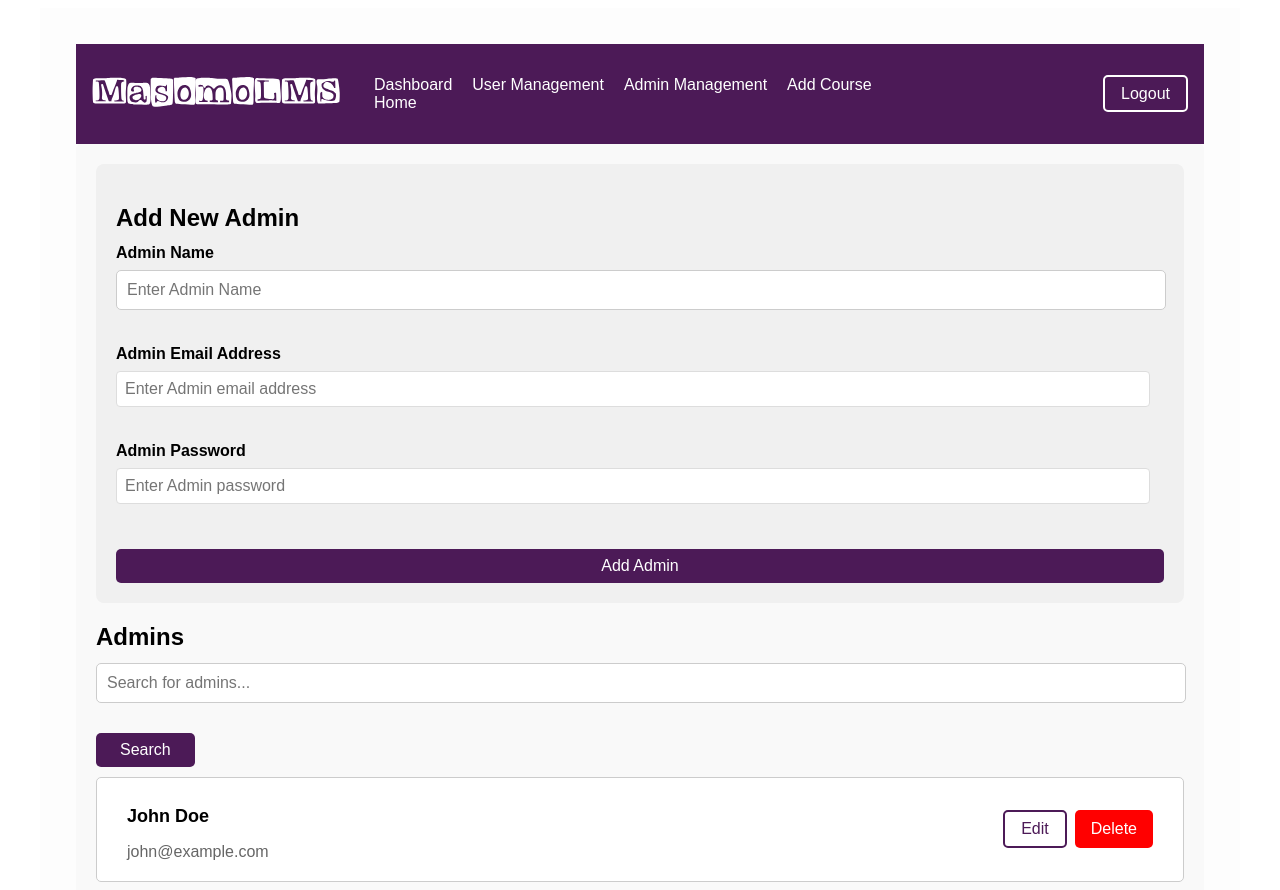
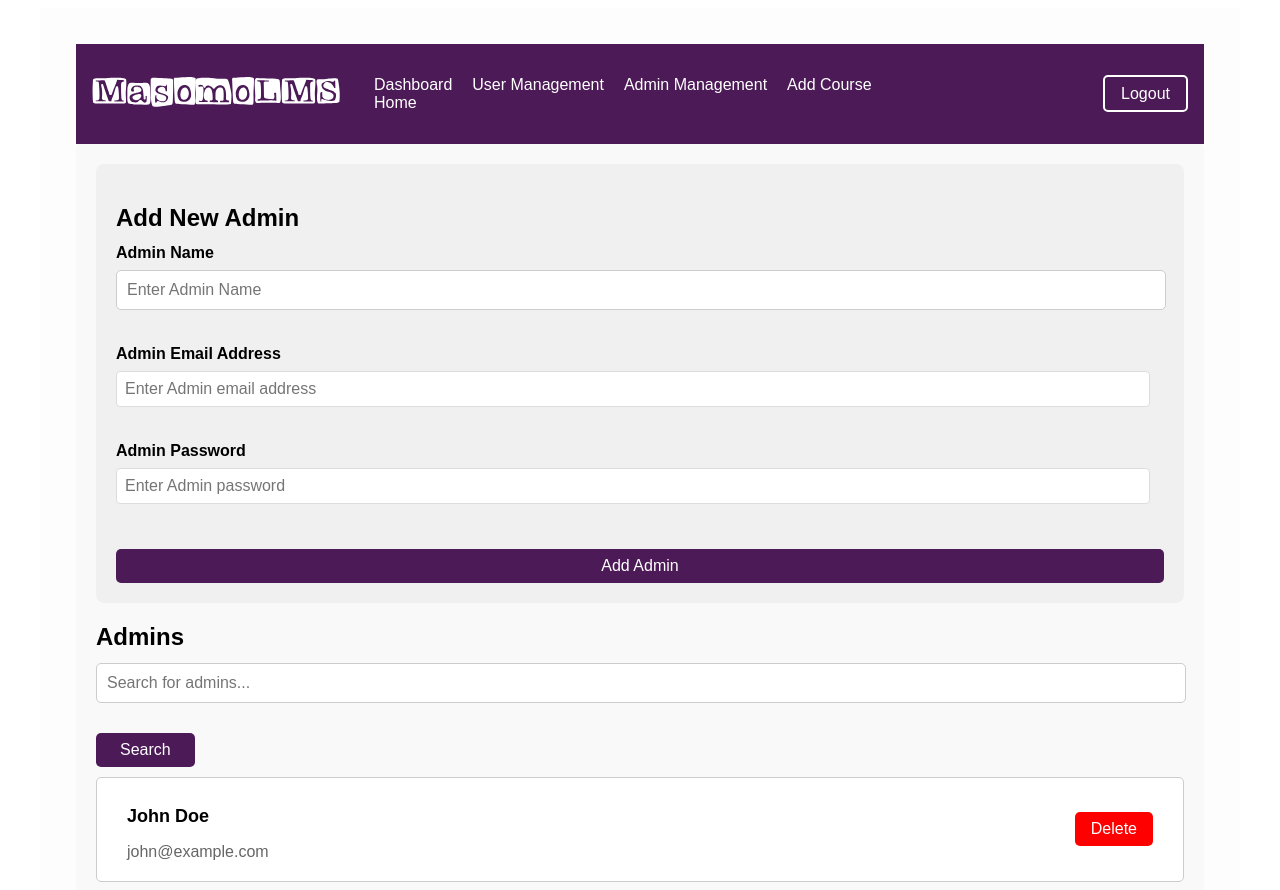
Before and after one commit to mmwandera/masomo-lms-frontend, a React (Vite) app: page /dashboard/admin-management in a window 1280 px wide. Shown: the top 890 px of the page. Built offline with nearby package versions, Linux system fonts and the light colour scheme; a web font is replaced by a local one.

Commit message:
checkpoint

```diff
--- a/src/admin-components/reusable-components/AdminCard.jsx
+++ b/src/admin-components/reusable-components/AdminCard.jsx
@@ -8,7 +8,6 @@ export default function AdminCard({ name, email }) {
         <p className="admin-email">{email}</p>
       </div>
       <div className="admin-buttons-container">
-        <button className="admin-edit-button">Edit</button>
         <button className="admin-delete-button">Delete</button>
       </div>
     </div>
--- /dev/null
+++ b/src/client-side-components/CourseView.jsx
@@ -0,0 +1,5 @@
+export default function CourseView() {
+  return (
+    <div>CourseView</div>
+  )
+}
--- a/src/main.jsx
+++ b/src/main.jsx
@@ -14,6 +14,7 @@ import Login from './authentication-components/Login.jsx';
 import SignUp from './authentication-components/SignUp.jsx';
 import AboutUs from './client-side-components/AboutUs.jsx';
 import ContactUs from './client-side-components/ContactUs.jsx';
+import CourseView from './client-side-components/CourseView.jsx';
 import Home from './client-side-components/Home.jsx';
 import Profile from './client-side-components/Profile.jsx';
 import './index.css';
@@ -23,6 +24,10 @@ const router = createBrowserRouter([
   {
     path: "/",
     element: <Home />,
+  },
+  {
+    path: "/course-view",
+    element: <CourseView />,
   },
   {
     path: "/profile",
```
